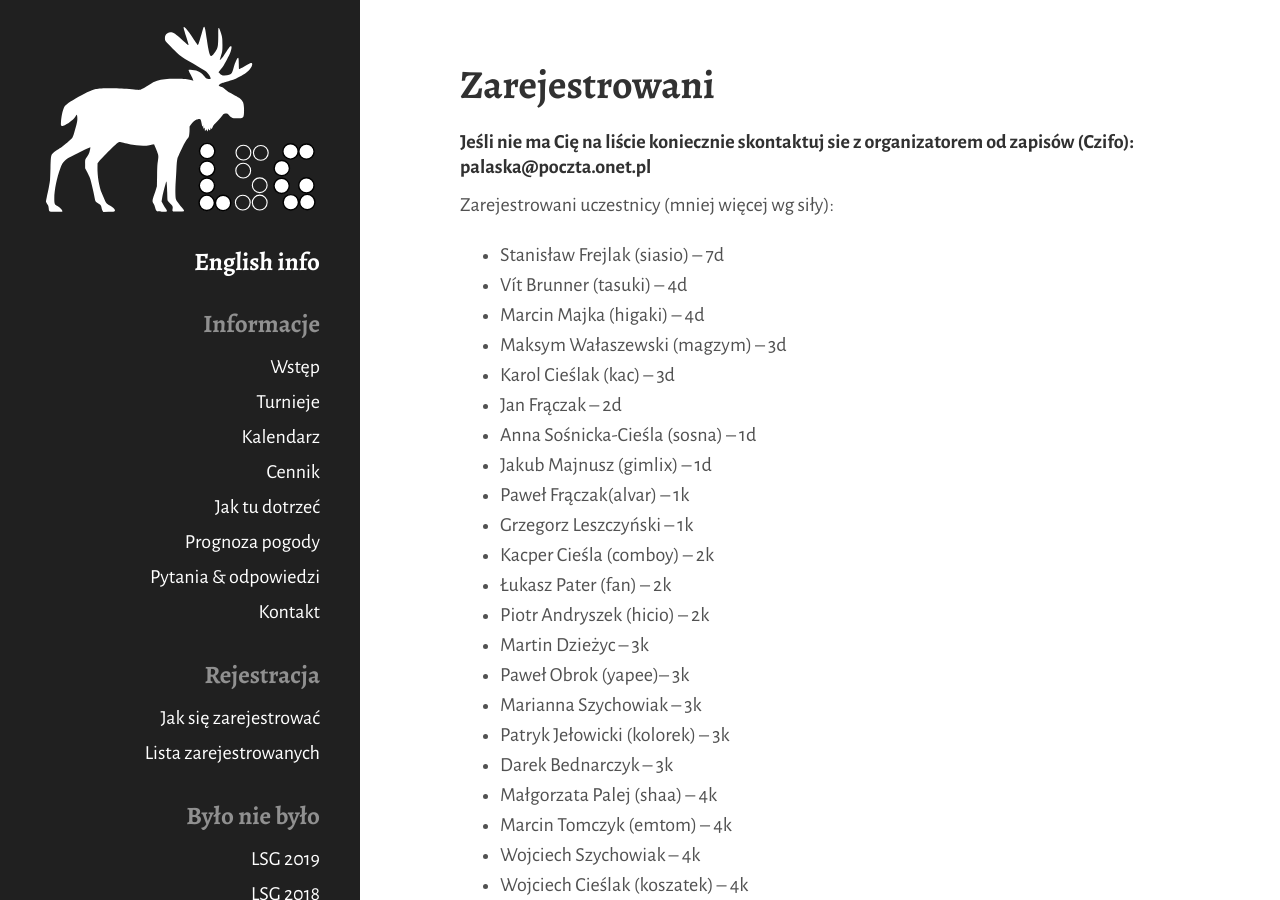
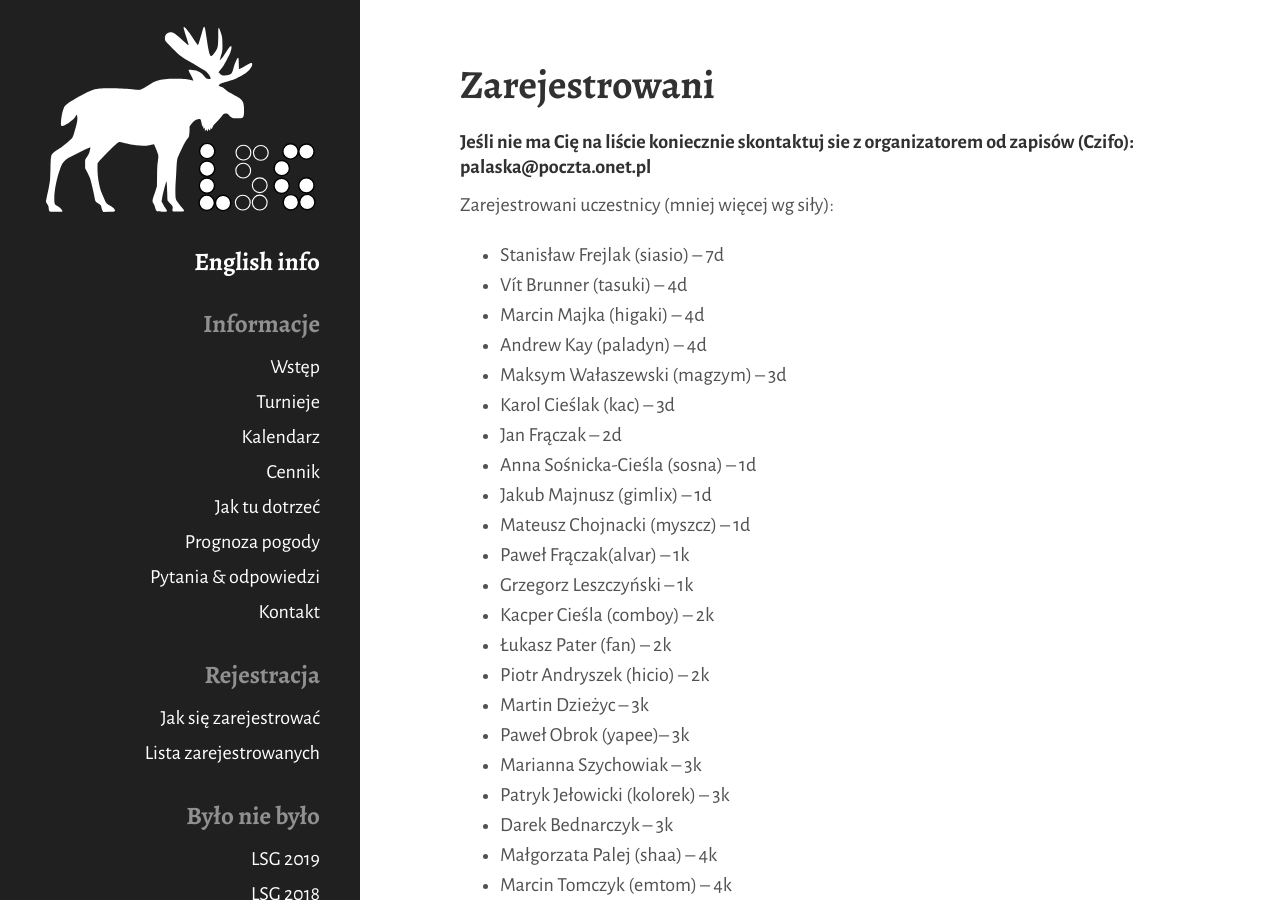
Before and after one commit to tasuki/lsg, a Jekyll site: the page built from zarejestrowani.md, in a window 1280 px wide and 900 px high. Built offline with Jekyll 4.4.1, drawn with Linux system fonts in a browser that asks for light colours; nearby versions of some CDN libraries.

Commit message:
Update zarejestrowani.md

```diff
--- a/zarejestrowani.md
+++ b/zarejestrowani.md
@@ -12,11 +12,13 @@ Zarejestrowani uczestnicy (mniej więcej wg siły):
 - Stanisław Frejlak (siasio) -- 7d
 - Vít Brunner (tasuki) -- 4d
 - Marcin Majka (higaki) -- 4d
+- Andrew Kay (paladyn) -- 4d
 - Maksym Wałaszewski (magzym) -- 3d
 - Karol Cieślak (kac) -- 3d
 - Jan Frączak -- 2d
 - Anna Sośnicka-Cieśla (sosna) -- 1d
 - Jakub Majnusz (gimlix) -- 1d
+- Mateusz Chojnacki (myszcz) -- 1d
 - Paweł Frączak(alvar) -- 1k
 - Grzegorz Leszczyński -- 1k
 - Kacper Cieśla (comboy) -- 2k
```
